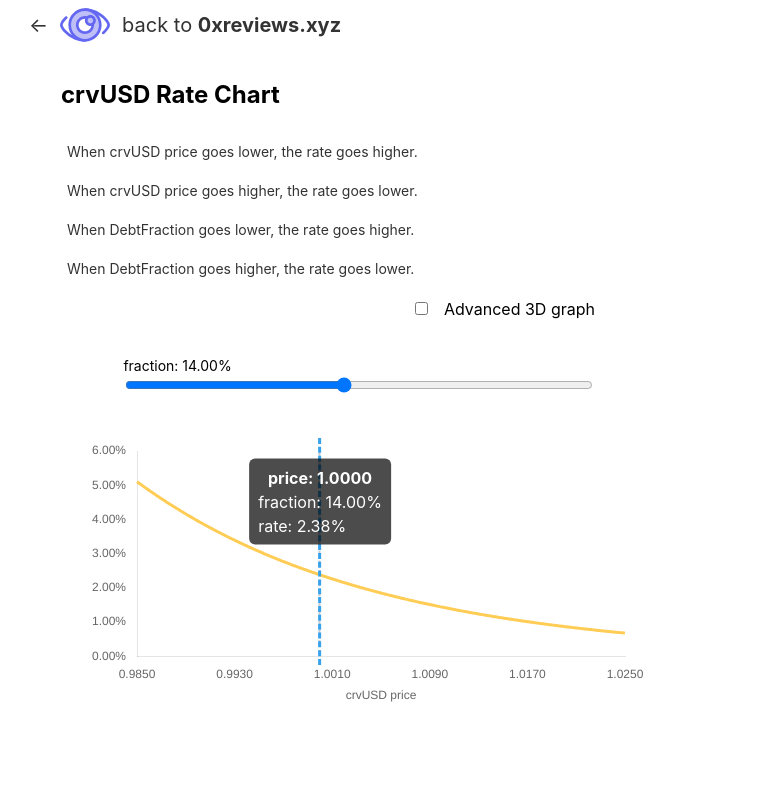
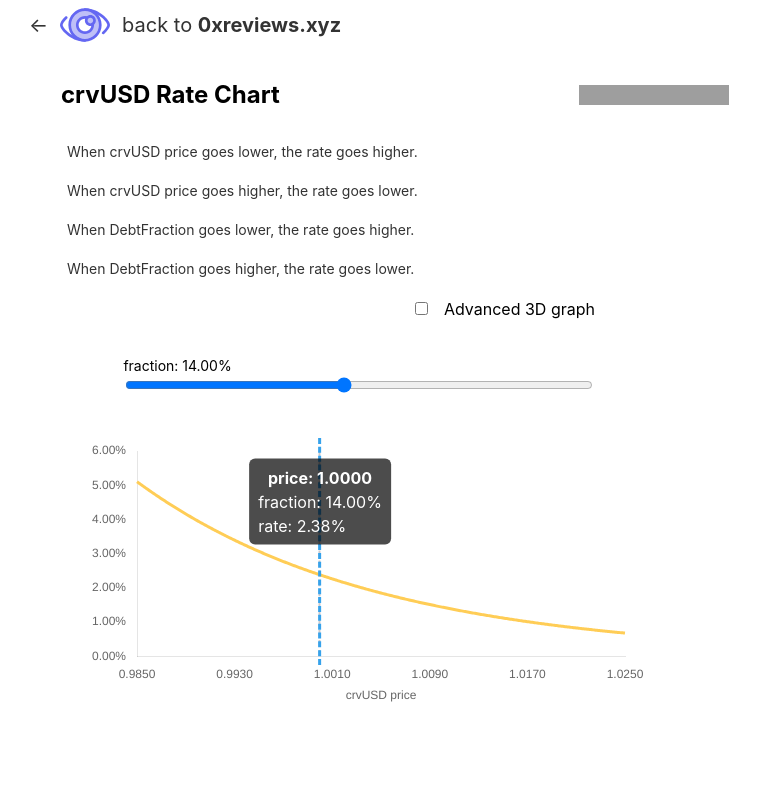
Before and after one commit to 0xreviews/crvusd-rate-chart, a React (Create React App) app: page / in a window 1280 px wide. Shown: the top 797 px of the page, without its empty margins (261-1021 px from the left). Built offline with nearby package versions, Linux system fonts and the light colour scheme; no server answers; grey boxes are pictures that could not be loaded.

Commit message:
add github star button

```diff
--- a/src/App.css
+++ b/src/App.css
@@ -27,7 +27,8 @@
   font-weight: bold;
 }
 
-.title {
+.app-title {
+  position: relative;
   padding: 10px;
   padding-left: 32px;
 }
@@ -173,7 +174,11 @@
   margin-right: 16px;
 }
 
-
+.github-btn {
+  position: absolute;
+  right: 0;
+  top: 12px;
+}
 
 
 
--- a/src/App.js
+++ b/src/App.js
@@ -3,10 +3,7 @@ import { calculate_rate_yearly } from "./calcRate";
 import "./App.css";
 import LogoSVG from "./logo.svg";
 import { externalTooltipHandler } from "./tooltip";
-import {
-  processPriceRateData,
-  searchLabelIndex,
-} from "./chartConfig";
+import { processPriceRateData, searchLabelIndex } from "./chartConfig";
 import LineChart from "./LineChart";
 
 import fomulaImg from "./crvusd-rate-fomula.png";
@@ -150,7 +147,18 @@ function App() {
           </span>
         </a>
       </div>
-      <h2 className="title">crvUSD Rate Chart</h2>
+      <h2 className="app-title">
+        crvUSD Rate Chart
+        <div className="github-btn">
+          <iframe
+            src="https://ghbtns.com/github-btn.html?user=0xreviews&repo=crvusd-rate-chart&type=star&count=false"
+            frameborder="0"
+            width="150"
+            height="20"
+            title="GitHub"
+          ></iframe>
+        </div>
+      </h2>
       <div className="">
         <div>
           <p
```
